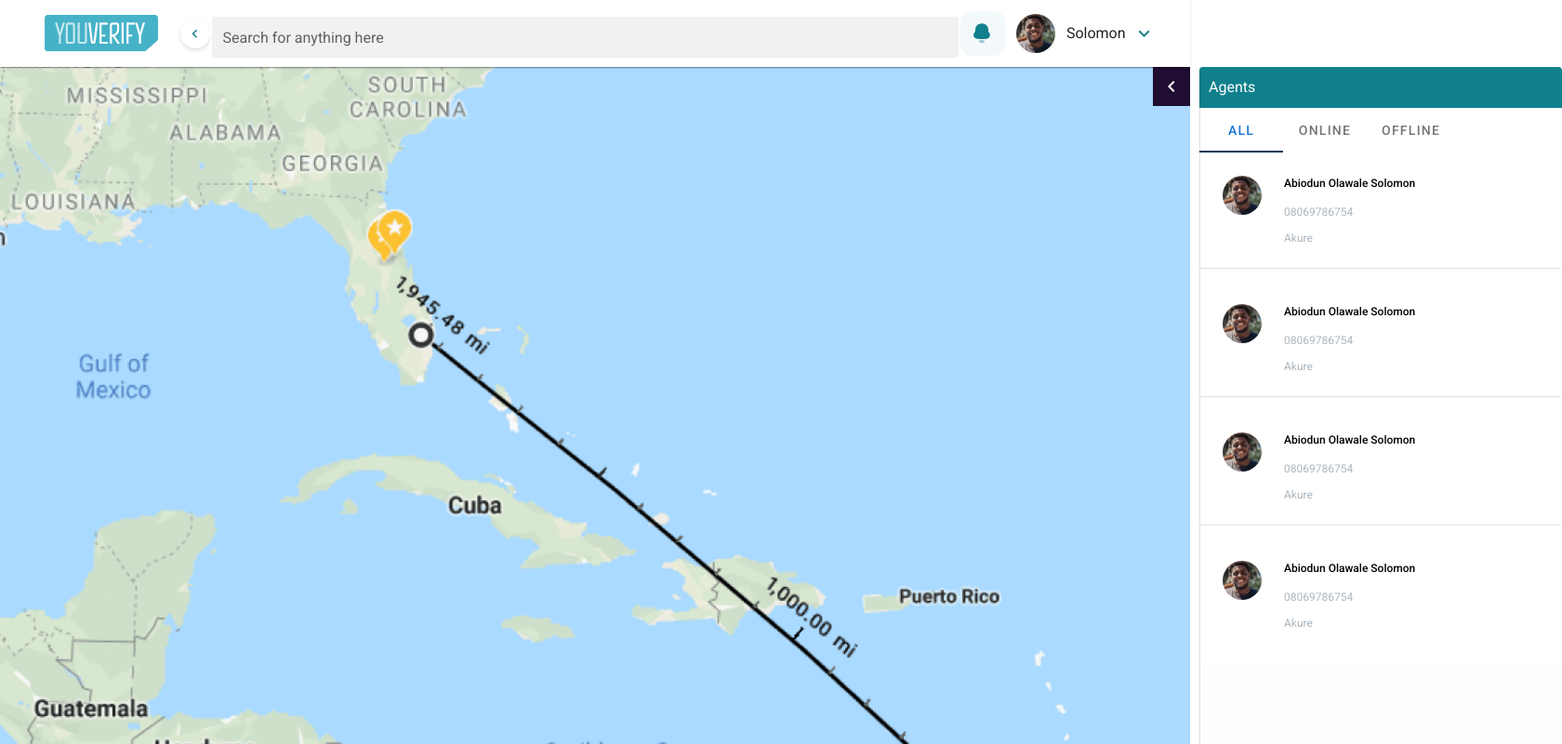
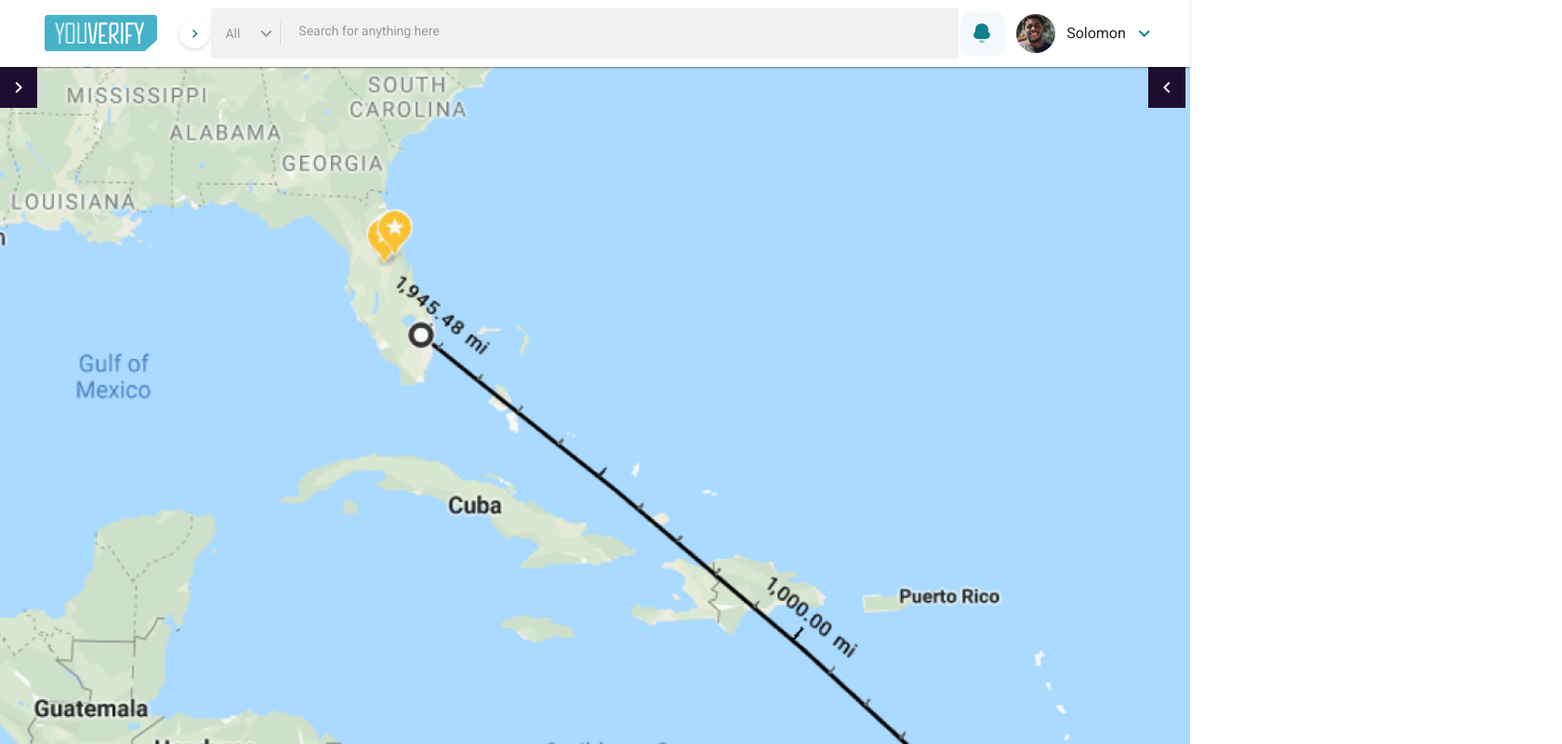
Before and after one commit to gbemme/Admin_Dashboard, a Nuxt app: page / in a window 1280 px wide. Shown: the top 800 px of the page at 93% size, 1680 px wide, since content can reach past the window. Built offline with nearby package versions, Linux system fonts and the light colour scheme.

Commit message:
update dashboard

```diff
--- a/components/AgentDrawer.vue
+++ b/components/AgentDrawer.vue
@@ -1,26 +1,12 @@
 <template>
-  <div class="tw-flex">
-    <div class="tw-mt-">
-      <div class="arrow tw-cursor-pointer" :class="{'arrow-out': rightDrawer}"  @click="$emit('open-close-agent')">
-        <v-icon color="white">mdi-chevron-left</v-icon>
+  <div>
+    <div>
+              <div class="task-agent-heading">
+                <div class="tw-flex tw-justify-between">
+                  <h3>Agents</h3>
+                  <v-icon color="white">mdi-magnify</v-icon>
+
                 </div>
-    </div>
-
-    <div :class="[{'out': rightDrawer}, 'drawer-agent']">
-      <v-navigation-drawer
-        v-model="rightDrawer"
-        :mini-variant="secondMiniVariant"
-        class="secondDrawer"
-        height="98vh"
-        permanent
-        :right="true"
-        stateless
-        :style="[$vuetify.breakpoint.mobile?{width:'230px'}:{width:'390px'}]"
-
-
-      >
-        <div class="task-agent-heading">
-          <h3>Agents</h3>
               </div>
 
 
@@ -37,16 +23,17 @@
                   {{ item }}
                 </v-tab>
               </v-tabs>
-
-        <v-tabs-items v-model="tab2">
+              <div class="scroll">
+              <v-tabs-items  v-model="tab2">
                 <v-tab-item
+                  transition="fade-transition"
                   v-for="item in items"
                   :key="item"
                 >
-            <v-card class="tw-mb-3 agent-card"  v-for="(item, i) in drawerItems"
+                  <v-card class="tw-mb-2 agent-card"  v-for="(item, i) in drawerItems"
                           :key="i"
                           flat>
-              <div class="tw-flex tw-p-6  ">
+                    <div class="tw-flex tw-p-4  ">
                       <div class="tw-mr-6">
                         <img :src="require('@/static/solomon.svg')" alt="image">
                       </div>
@@ -61,10 +48,10 @@
                   </v-card>
                 </v-tab-item>
               </v-tabs-items>
+              </div>
+    </div>
 
 
-      </v-navigation-drawer>
-    </div>
 
   </div>
 
@@ -78,7 +65,7 @@ name: "AgentDrawer",
   props:{
     rightDrawer:[Boolean],
     secondMiniVariant:[Boolean],
-      right:[Boolean]
+      third:[Boolean]
   },
   data () {
     return{
@@ -103,12 +90,43 @@ name: "AgentDrawer",
           address: 'Akure',
           phone:'08069786754'
         },
+        {
+          name: 'Abiodun Olawale Solomon',
+          address: 'Akure',
+          phone:'08069786754'
+        },
+        {
+          name: 'Abiodun Olawale Solomon',
+          address: 'Akure',
+          phone:'08069786754'
+        },
+        {
+          name: 'Abiodun Olawale Solomon',
+          address: 'Akure',
+          phone:'08069786754'
+        },
+        {
+          name: 'Abiodun Olawale Solomon',
+          address: 'Akure',
+          phone:'08069786754'
+        },
+        {
+          name: 'Abiodun Olawale Solomon',
+          address: 'Akure',
+          phone:'08069786754'
+        },
+
 
       ],
       tab2: null,
       items: [
         'All', 'Online', 'Offline',
       ],
+    }
+  },
+  methods: {
+    openCloseAgent(){
+      this.$emit('open-close-agent')
     }
   }
 }
@@ -121,7 +139,7 @@ name: "AgentDrawer",
   font-size: 12px;
   line-height: 16px;
   /* identical to box height */
-  padding-bottom: 15px;
+  padding-bottom: 10px;
   text-transform: capitalize;
   color: #000000;
 
--- /dev/null
+++ b/components/DrawerWrapper.vue
@@ -0,0 +1,75 @@
+<template>
+<div class="d-flex">
+  <LeftDrawer @close-open-task="openAndCloseTask" :first="first" :second="second"/>
+  <div class="d-flex " style="position: absolute;right:0" >
+    <div class="arrow tw-cursor-pointer select" :style="{right: third ? '355px':'0px',marginRight: third ?'-5px':'5px'}"   @click="openAndClose" >
+      <v-icon color="white">mdi-chevron-left</v-icon>
+    </div>
+<!--    <div @click="third=!third" :style="{left: third ? '-55px':'0' }" class="select">-->
+<!--      Select third-->
+<!--    </div>-->
+    <div :style="{ width: third ? '350px' : '0',}" class="pro third">
+      <AgentDrawer/>
+    </div>
+  </div>
+</div>
+</template>
+
+<script>
+import LeftDrawer from "@/components/LeftDrawer";
+import AgentDrawer from "@/components/AgentDrawer";
+export default {
+name: "DrawerWrapper",
+  components: {AgentDrawer, LeftDrawer},
+  props: {
+    first: [Boolean],
+    second: [Boolean],
+    third:[Boolean]
+  },
+  methods:{
+    openAndClose(){
+      this.$emit('open-close-agent')
+    },
+    openAndCloseTask(){
+      this.$emit('open-close-task')
+    }
+  }
+
+}
+</script>
+
+<style scoped>
+.pro {
+  transition-property: width, visibility, transform;
+  transition-timing-property: ease-out;
+  transition-duration: 1.3s;
+}
+.third {
+  position: relative;
+  /*top: 0;*/
+  right: 0;
+  width: 0; /* initially */
+  overflow: hidden;
+  height: 93vh;
+  /*z-index: 1;*/
+  z-index: 200;
+  transition: all 0.2s;
+  background: #FEFEFE;
+  /*z-index: 1;*/
+  /*z-index: 199;*/
+  /*transition: all 0.2s;*/
+
+}
+.select{
+  position: absolute;
+  /*top: 0;*/
+  right: 0;
+  width: 40px;
+  height: 44px;
+  background: #200E32;
+  display: flex;
+  justify-content: center;
+  align-items: center;
+  transition: all 0.2s;
+}
+</style>
--- a/components/Header.vue
+++ b/components/Header.vue
@@ -4,7 +4,7 @@
     color="white"
     elevation="1"
     fixed
-    class="align-center tw-px-8"
+    class="align-center md:tw-px-8"
     height="72"
   >
     <div class="md:tw-w-32 tw-w-24">
@@ -22,11 +22,21 @@
       @click="$emit('open-menu')"
       :ripple="false"
     >
-      <v-icon color="#0F808C">mdi-{{ `chevron-${miniVariant ? 'right' : 'left'}` }}</v-icon>
+      <v-icon color="#0F808C">mdi-{{ `chevron-${drawer ? 'left' : 'right'}` }}</v-icon>
     </v-btn>
     <v-spacer/>
-    <div class="tw-pt-2 md:tw-w-850">
-      <v-text-field flat hide-details label="Search for anything here" solo></v-text-field>
+    <div class="tw-pt-2 input-style md:tw-w-850">
+      <div class="tw-flex">
+        <div class="md:tw-flex tw-hidden tw-items-center">
+          <h4 class="tw-mr-4">All</h4>
+          <v-icon color="#999999" class="tw-mr-1">mdi-chevron-down</v-icon>
+          <v-divider vertical></v-divider>
+
+        </div>
+        <span class="md:tw-ml-5"> Search for anything here</span>
+
+
+      </div>
 
     </div>
     <v-spacer/>
@@ -54,11 +64,37 @@
 export default {
 name: "Header",
   props:{
-    miniVariant:[Boolean]
+    miniVariant:[Boolean],
+    drawer:[Boolean]
   }
 }
 </script>
 
 <style scoped>
+.input-style{
+  background: #F1F1F1;
+  border: 2px solid #FFFFFF;
+  box-sizing: border-box;
+  padding: 15px;
+
+}
+h4{
+  font-style: normal;
+  font-weight: normal;
+  font-size: 14px;
+  line-height: 18px;
+
+
+  color: #999999 !important;
+}
+span{
+  font-style: normal;
+  font-weight: normal;
+  font-size: 14px;
+  line-height: 18px;
+
+
+  color: #999999 !important;
+}
 
 </style>
--- /dev/null
+++ b/components/LeftDrawer.vue
@@ -0,0 +1,129 @@
+<template>
+  <div class="">
+    <div class="">
+
+      <div class="d-flex">
+<!--        <div  @click="$emit('close-open-task')" :style="{ left: first ? '230px':'0' }" class="arrow select tw-cursor-pointer" >-->
+<!--          <v-icon color="white">mdi-chevron-right</v-icon>-->
+<!--        </div>-->
+
+        <div :style="{ width: first ? '230px' : '0',}"
+             class="pro mt=8 first">
+          <MenuDrawer  @close-open-task="$emit('close-open-task')"/>
+        </div>
+      </div>
+      <div class="d-flex" >
+            <div  @click="$emit('close-open-task')" :style="{left: second ? '350px':'0' }" class="arrow select tw-cursor-pointer" >
+              <v-icon color="white">mdi-chevron-right</v-icon>
+            </div>
+
+        <div :style="{ width: second ? '350px' : '0', left:first?'225px':'0'}" class="second">
+          <TaskDrawer/>
+        </div>
+      </div>
+
+
+    </div>
+  </div>
+
+</template>
+
+<script>
+
+import MenuDrawer from "@/components/MenuDrawer";
+import TaskDrawer from "@/components/TaskDrawer";
+export default {
+  name: "LeftDrawer",
+  components: {TaskDrawer, MenuDrawer},
+  props: {
+      first: [Boolean],
+      second: [Boolean],
+     third:[Boolean]
+
+  },
+  methods:{
+
+    openAndCloseTask(){
+      this.$emit('open-close-task')
+    }
+  }
+
+}
+</script>
+
+<style scoped>
+
+.second {
+  background: #FEFEFE;
+  position: relative;
+  /*top: 0;*/
+  left: 0;
+  width: 0; /* initially */
+  overflow: hidden;
+  height: 93vh;
+  z-index: 200;
+  transition: all 0.2s;
+}
+
+
+.pro {
+  transition-property: width, visibility, transform;
+  transition-timing-property: ease-out;
+  transition-duration: 1.3s;
+}
+
+
+
+.first {
+  position: absolute;
+  top: 0;
+  left: 0;
+  width: 0; /* initially */
+  overflow: hidden;
+  background-color: #0F808C !important;
+  height: 93vh;
+  /*z-index: 1;*/
+  z-index: 199;
+  transition: all 0.2s;
+
+}
+.third {
+  position: relative;
+  /*top: 0;*/
+  right: 0;
+  width: 0; /* initially */
+  overflow: hidden;
+  height: 350px;
+  z-index: 200;
+  transition: all 0.2s;
+  background-color: olive;
+
+
+}
+
+
+.select {
+  position: absolute;
+  /*top: 0;*/
+  left: 0;
+  width: 40px;
+  height: 44px;
+  background: #200E32;
+  display: flex;
+  justify-content: center;
+  align-items: center;
+  transition: all 0.2s;
+}
+
+
+.second-close{
+  transform: translateX(100%);
+  transition: transform ease-out 2.3s;
+}
+.second-open{
+  transform: translateX(0);
+
+}
+
+
+</style>
--- a/components/MenuDrawer.vue
+++ b/components/MenuDrawer.vue
@@ -1,23 +1,15 @@
 <template>
 <div>
-  <v-navigation-drawer
-    v-model="drawer"
-    :clipped="clipped"
-    :mini-variant="miniVariant"
-    class="drawer white--text"
-    height="98vh"
-    stateless
-  >
-    <div :style="[miniVariant?{display:'none'}:{display:'block'}]" class="company-details">
+      <div class="company-details">
         <h4 class="font-weight-bold">Cheta And Daughters<br> Limited</h4>
         <span>RC123456789</span>
       </div>
-    <v-list>
+      <v-list style="background-color: #0f808c!important" class="menu-list">
         <v-list-item
           v-for="(item, i) in items"
           :key="i"
           color="white"
-        @click.stop="$emit('open-close-task')"
+          @click.stop="$emit('close-open-task')"
         >
           <v-list-item-action>
             <v-img :src="item.icon" ></v-img>
@@ -27,7 +19,7 @@
           </v-list-item-content>
         </v-list-item>
       </v-list>
-  </v-navigation-drawer>
+
 </div>
 </template>
 
@@ -36,8 +28,7 @@ export default {
 name: "MenuDrawer",
   props:{
     drawer:[Boolean],
-    clipped:[Boolean],
-    miniVariant:[Boolean]
+
   },
   data(){
     return {
--- a/components/TaskDrawer.vue
+++ b/components/TaskDrawer.vue
@@ -1,15 +1,5 @@
 <template>
-<!--  <div >-->
-  <div  class="tw-flex">
-    <v-navigation-drawer
-      v-model="itemsDrawer"
-      :clipped="clipped"
-      :mini-variant="secondMiniVariant"
-      class="secondDrawer"
-      height="98vh"
-      :style="[$vuetify.breakpoint.mobile?{width:'230px'}:{width:'390px'}]"
-
-    >
+  <div >
           <div class="task-agent-heading">
             <h3>Task</h3>
           </div>
@@ -26,7 +16,7 @@
               {{ item }}
             </v-tab>
           </v-tabs>
-
+          <div class="scroll">
           <v-tabs-items v-model="tab">
             <v-tab-item
               v-for="item in items"
@@ -59,13 +49,9 @@
               </v-card>
             </v-tab-item>
           </v-tabs-items>
+          </div>
 
-    </v-navigation-drawer>
-    <div v-if="itemsDrawer" class="arrow tw-cursor-pointer" @click="$emit('close-task')">
-      <v-icon color="white">mdi-chevron-left</v-icon>
   </div>
-  </div>
-<!--  </div>-->
 
 </template>
 
@@ -83,6 +69,46 @@ name: "TaskDrawer",
   data () {
     return{
       drawerItems: [
+        {
+          name: 'Abiodun Olawale Solomon',
+          address: '12b  Emmanuel Hign street, Sur...',
+          days:'A day ago'
+        },
+        {
+          name: 'Abiodun Olawale Solomon',
+          address: '12b  Emmanuel Hign street, Sur...',
+          days:'2 day ago'
+        },
+        {
+          name: 'Abiodun Olawale Solomon',
+          address: '12b  Emmanuel Hign street, Sur...',
+          days:'2 day ago'
+        },
+        {
+          name: 'Abiodun Olawale Solomon',
+          address: '12b  Emmanuel Hign street, Sur...',
+          days:'2 day ago'
+        },
+        {
+          name: 'Abiodun Olawale Solomon',
+          address: '12b  Emmanuel Hign street, Sur...',
+          days:'A day ago'
+        },
+        {
+          name: 'Abiodun Olawale Solomon',
+          address: '12b  Emmanuel Hign street, Sur...',
+          days:'2 day ago'
+        },
+        {
+          name: 'Abiodun Olawale Solomon',
+          address: '12b  Emmanuel Hign street, Sur...',
+          days:'2 day ago'
+        },
+        {
+          name: 'Abiodun Olawale Solomon',
+          address: '12b  Emmanuel Hign street, Sur...',
+          days:'2 day ago'
+        },
         {
           name: 'Abiodun Olawale Solomon',
           address: '12b  Emmanuel Hign street, Sur...',
--- a/layouts/default.vue
+++ b/layouts/default.vue
@@ -1,14 +1,8 @@
 <template>
   <v-app>
-    <Header :miniVariant="miniVariant" @open-menu="openAndCloseMenuDrawer"/>
-    <v-main v-bind:style="{ backgroundImage: 'url(' + require('@/static/distance.png') + ')'}"  style="background-size: cover !important;height:100vh">
-      <div class="tw-flex tw-justify-between">
-        <div class="tw-flex">
-          <MenuDrawer @open-close-task="openAndCloseTaskDrawer" :drawer="drawer" :mini-variant="miniVariant" :clipped="clipped"/>
-          <TaskDrawer :clipped="clipped" :second-mini-variant="secondMiniVariant" @close-task="itemsDrawer=false" :items-drawer="itemsDrawer"/>
-        </div>
-        <AgentDrawer :right-drawer="rightDrawer" :clipped="clipped" :second-mini-variant="secondMiniVariant" @open-close-agent="openAndCloseAgentDrawer" :items-drawer="itemsDrawer"/>
-      </div>
+    <Header :drawer="first"  @open-menu="openAndCloseMenuDrawer"/>
+    <v-main v-bind:style="{ backgroundImage: 'url(' + require('@/static/distance.png') + ')'}"  style="background-size: cover !important;height:95vh;overflow: hidden">
+      <DrawerWrapper :first="first" :second="second" :third="third" @open-close-task="openAndCloseTaskDrawer"  @open-close-agent="openAndCloseAgentDrawer" />
       <Nuxt/>
     </v-main>
 
@@ -17,32 +11,25 @@
 
 <script>
 import Header from "~/components/Header";
-import MenuDrawer from "~/components/MenuDrawer";
-import TaskDrawer from "~/components/TaskDrawer";
-import AgentDrawer from "~/components/AgentDrawer";
+import DrawerWrapper from "@/components/DrawerWrapper";
 export default {
-  components: {AgentDrawer, TaskDrawer, MenuDrawer, Header},
+  components: {DrawerWrapper,Header},
   data() {
     return {
-      clipped: false,
-      drawer: false,
-      fixed: false,
-      miniVariant: false,
-      secondMiniVariant: false,
-      right: true,
-      rightDrawer: false,
-      itemsDrawer: false,
+      first: false,
+      third: false,
+      second: false,
     }
   },
   methods: {
     openAndCloseMenuDrawer(){
-      this.drawer = !this.drawer;
+      this.first = !this.first;
     },
     openAndCloseTaskDrawer(){
-      this.itemsDrawer = !this.itemsDrawer;
+      this.second = !this.second;
     },
     openAndCloseAgentDrawer(){
-      this.rightDrawer = !this.rightDrawer;
+      this.third = !this.third;
     },
   }
 }
@@ -71,9 +58,10 @@ export default {
 }
 
 .task-agent-heading {
-  background-color: #0F808C !important;
+  background-color: #46B2C8 !important;
   color: white;
   padding: 10px;
+  font-weight: bold;
 
 }
 
@@ -94,4 +82,31 @@ export default {
   background: #FFFFFF !important;
   box-shadow: 0px 2px 4px rgba(2, 58, 89, 0.16) !important;
 }
+.agent-card .theme--light.v-sheet{
+  background-color: #0F808C !important;
+
+}
+.menu-list .theme--light.v-sheet{
+  background-color: #0F808C !important;
+
+}
+.scroll {
+  max-height: 680px;
+  overflow-y: auto;
+  overflow-x: hidden;
+
+}
+
+.scroll::-webkit-scrollbar {
+  background: transparent !important;
+  width: 5px;
+  height: 8px;
+}
+
+.scroll::-webkit-scrollbar-thumb {
+  background: #c4c4c4 !important;
+  max-height: 20px !important;
+  border-radius: 6px;
+}
+
 </style>
```
Lines whose indentation alone changed are shown as unchanged.
